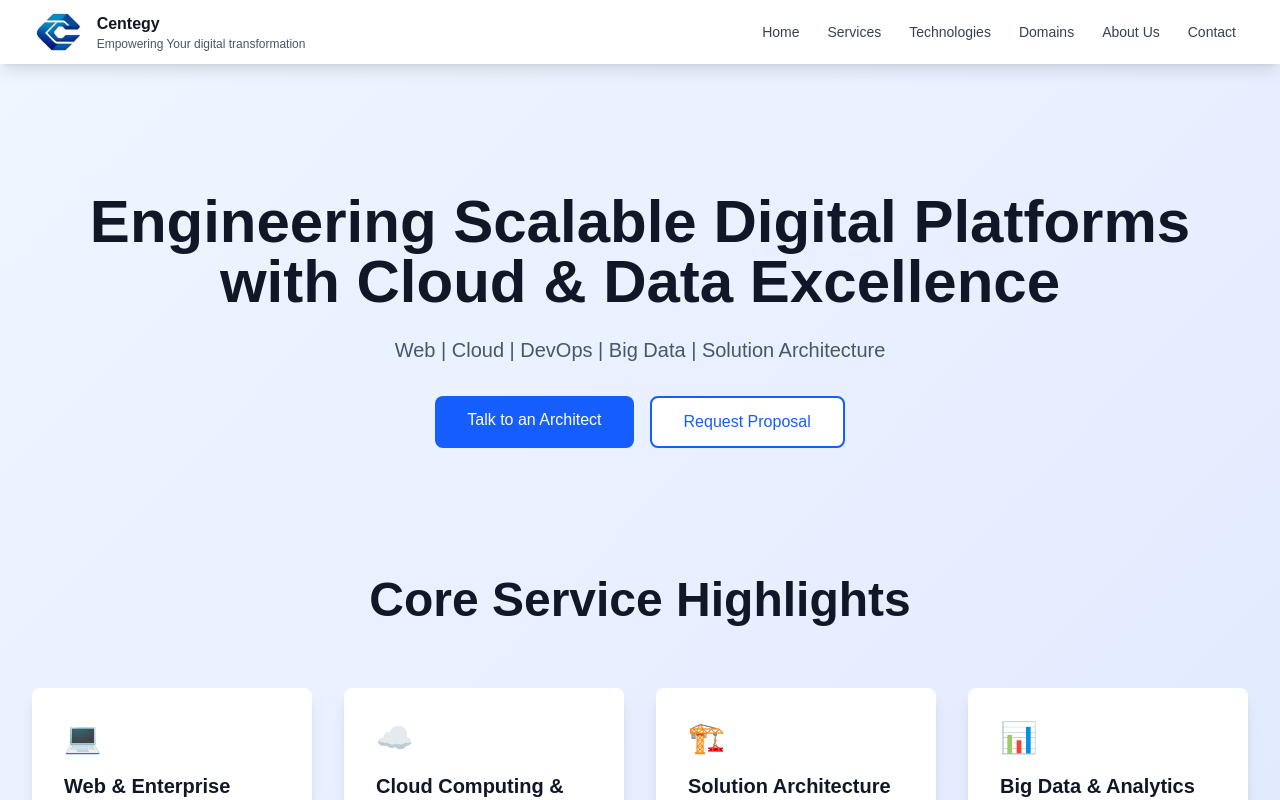
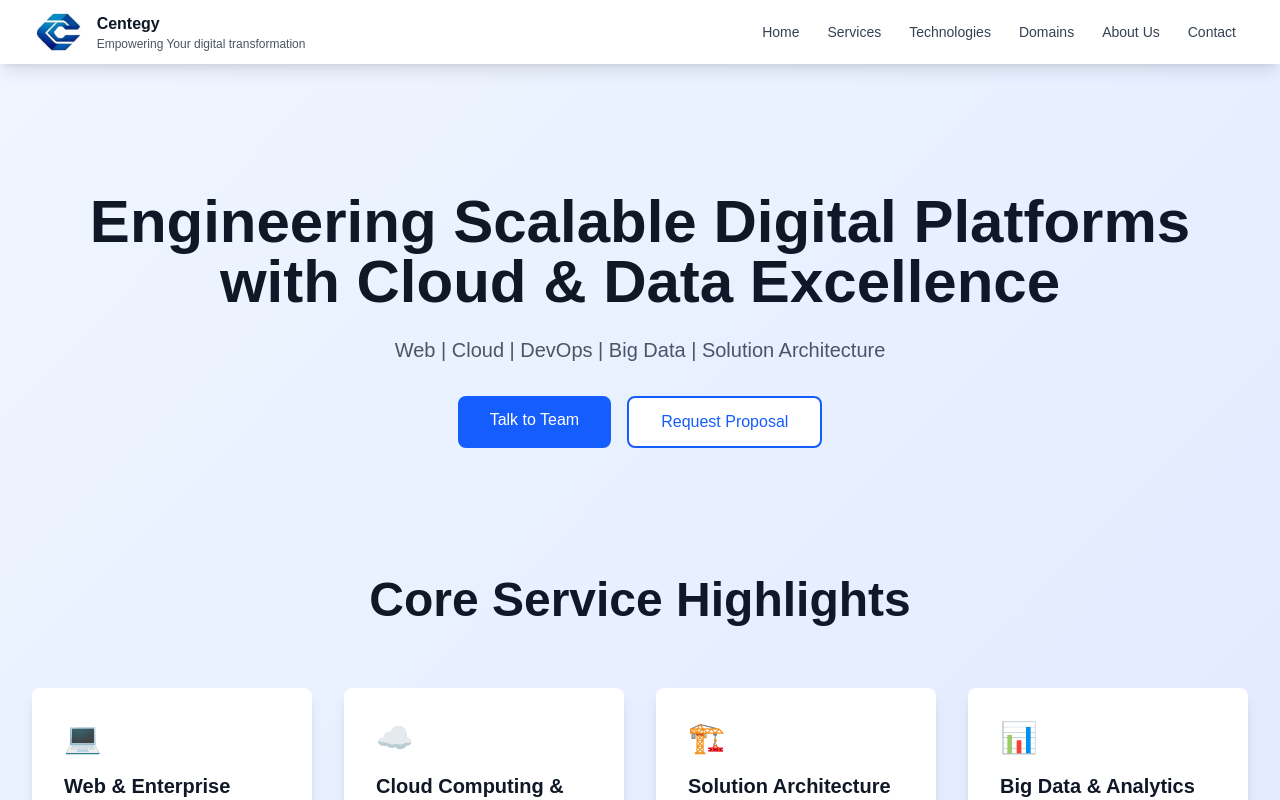
Before and after one commit to jitupmca-stack/centegy, a Next.js app: page / in a window 1280 px wide. Shown: the top 800 px of the page. Built offline with nearby package versions, Linux system fonts and the light colour scheme.

Commit message:
modified button label

```diff
--- a/app/page.jsx
+++ b/app/page.jsx
@@ -14,7 +14,7 @@ export default function Home() {
               href="/contact"
               className="px-6 sm:px-8 py-3 bg-blue-600 text-white rounded-lg hover:bg-blue-700 transition active:scale-95 text-center"
             >
-              Talk to an Architect
+              Talk to Team
             </a>
             <a
               href="/contact"
```
